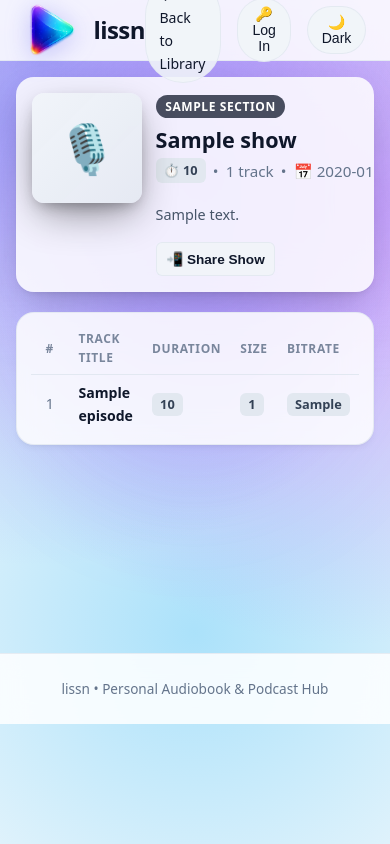
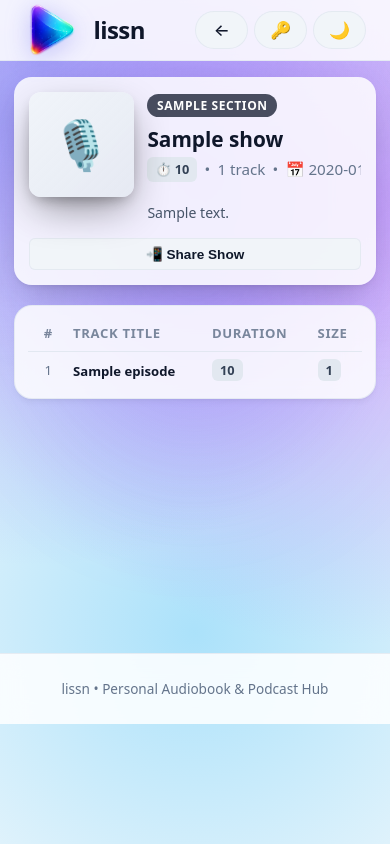
Before and after one commit to jakobbg/lissn, a FastAPI app: template src/lissn/templates/show.html in a window 390 px wide. Run offline with FastAPI, Linux system fonts and the light colour scheme; the template is opened without the code that fills it: most values are stand-ins (such as "Sample title", 1, 10 or a date in 2020); some libraries are stand-ins or nearby versions.

Commit message:
📱 Refine Mobile Layout, Fix Cover Zoom & Icon-Only Navigation
- What changes were made:
  1. Cover Click-to-Zoom: Restricted cover image zoom to show detail page only. Fixed JS syntax error in closeCoverModal() in app.js so lightbox zoom triggers properly on show pages.
  2. Upper-Left Floated Cover: Changed mobile show detail header (.show-detail-header) to float cover image upper left (125px square), allowing title, badges, and description text to flow to the right and wrap directly under the cover image without whitespace.
  3. Single-Line Section Filter Tabs: Shortened mobile filter tabs to All, Books (43), Podcasts (4) with white-space: nowrap fitting all 3 tabs on 1 line.
  4. Icon-Only Header Buttons: Wrapped nav icons and text in btn-icon and btn-text spans. Updated app.js to preserve spans so Log In/Out and Dark Mode buttons work reliably. On mobile, btn-text is hidden so 3 compact icon buttons fit on 1 row next to brand logo.
  5. Overflow Prevention: Added word-wrap and overflow bounds across show detail header, title, and description text to prevent right margin overflow.
  6. Track Table Truncation: On mobile, hid Bitrate and Size columns and truncated track titles with text-overflow: ellipsis for 1-line episode rows.

- Why the changes were made:
  Address user feedback regarding mobile view cover image placement, whitespace elimination, button functionality, text overflow, multi-line tab wrapping, and episode row density.

- Technical Rationale:
  - Floated cover container allows inline text wrapping in standard HTML block flow.
  - Span preservation in app.js prevents DOM destruction on theme/auth state updates.
  - Media queries adapt layout at 768px, 640px, and 480px while keeping desktop layout intact.

```diff
--- a/src/lissn/static/app.js
+++ b/src/lissn/static/app.js
@@ -40,8 +40,9 @@ function initTheme() {
 }
 
 function updateThemeButtonText(btn, theme) {
-  btn.innerHTML = theme === 'dark' ? '☀️ Light' : '🌙 Dark';
-  btn.setAttribute('aria-label', `Switch to ${theme === 'dark' ? 'light' : 'dark'} mode`);
+  const isDark = theme === 'dark';
+  btn.innerHTML = `<span class="btn-icon">${isDark ? '☀️' : '🌙'}</span><span class="btn-text"> ${isDark ? 'Light' : 'Dark'}</span>`;
+  btn.setAttribute('aria-label', `Switch to ${isDark ? 'light' : 'dark'} mode`);
 }
 
 let activeSectionFilter = 'all';
@@ -1328,10 +1329,10 @@ function updateAuthButtonUI() {
 
   authBtn.hidden = false;
   if (globalAuthState.authenticated) {
-    authBtn.textContent = '🚪 Log Out';
+    authBtn.innerHTML = '<span class="btn-icon">🚪</span><span class="btn-text"> Log Out</span>';
     authBtn.setAttribute('aria-label', 'Log out of session');
   } else {
-    authBtn.textContent = '🔑 Log In';
+    authBtn.innerHTML = '<span class="btn-icon">🔑</span><span class="btn-text"> Log In</span>';
     authBtn.setAttribute('aria-label', 'Log in to session');
   }
 }
@@ -1541,12 +1542,12 @@ function openCoverModal(src, title) {
 
 function closeCoverModal() {
   const modal = document.getElementById('cover-modal');
+  const img = document.getElementById('cover-modal-image');
   if (modal) {
     modal.setAttribute('hidden', '');
     modal.setAttribute('aria-hidden', 'true');
     document.body.style.overflow = '';
   }
-}
   if (img) {
     img.src = '';
   }
--- a/src/lissn/static/style.css
+++ b/src/lissn/static/style.css
@@ -1416,54 +1387,119 @@ tr.track-row.active-track {
   border-left: 3px solid var(--accent-primary);
 }
 
+/* Desktop / Default styles for tab labels */
+@media (min-width: 641px) {
+  .tab-text-short {
+    display: none;
+  }
+  .tab-text-full {
+    display: inline;
+  }
+}
+
+/* Word wrap and overflow bounds for detail page elements */
+.show-detail-header,
+.detail-info,
+.detail-description,
+.detail-description p,
+.detail-title {
+  max-width: 100%;
+  overflow-wrap: break-word;
+  word-break: break-word;
+}
+
+.detail-description pre,
+.detail-description code {
+  max-width: 100%;
+  overflow-x: auto;
+  white-space: pre-wrap;
+  word-break: break-all;
+}
+
 /* Responsive adjustments for mobile viewports */
 @media (max-width: 768px) {
   .main-content {
-    padding: 1rem 1rem calc(6.5rem + env(safe-area-inset-bottom, 0px));
-  }
-
+    padding: 1rem 0.85rem calc(6.5rem + env(safe-area-inset-bottom, 0px));
+  }
+
+  /* Show Detail Banner: Cover floated upper left so text flows right and under */
   .show-detail-header {
-    grid-template-columns: 140px 1fr;
-    gap: 1.25rem;
-    padding: 1.25rem;
+    display: block;
+    padding: 1.15rem;
+    position: relative;
+    overflow: hidden;
   }
 
   .detail-cover-container {
-    width: 140px;
+    float: left;
+    width: 125px;
+    margin-right: 1rem;
+    margin-bottom: 0.6rem;
   }
 
   .detail-cover {
-    width: 140px;
-    height: 140px;
+    width: 125px;
+    height: 125px;
+    border-radius: var(--radius-md);
+  }
+
+  .detail-info {
+    display: block;
+  }
+
+  .detail-title {
+    font-size: 1.45rem;
+    line-height: 1.25;
+    margin-bottom: 0.4rem;
+  }
+
+  .detail-description {
+    font-size: 0.92rem;
+    margin-top: 0.5rem;
+  }
+
+  .detail-actions {
+    display: flex;
+    flex-wrap: wrap;
+    gap: 0.5rem;
+    margin-top: 0.85rem;
+    clear: both;
+  }
+
+  .detail-actions .btn {
+    flex: 1 1 auto;
+    justify-content: center;
+    padding: 0.45rem 0.75rem;
+    font-size: 0.85rem;
   }
 
   .shows-grid {
-    grid-template-columns: repeat(auto-fill, minmax(140px, 1fr));
-    gap: 0.85rem;
+    grid-template-columns: repeat(auto-fill, minmax(135px, 1fr));
+    gap: 0.75rem;
     margin-bottom: 2rem;
   }
 
   .show-card .card-body {
-    padding: 0.75rem;
+    padding: 0.65rem;
   }
 
   .show-card .show-title-link {
-    font-size: 0.95rem;
+    font-size: 0.92rem;
   }
 
   .bottom-player-container {
     flex-wrap: wrap;
-    padding: 0.5rem 0.85rem;
-    gap: 0.5rem;
+    padding: 0.45rem 0.75rem;
+    gap: 0.4rem;
   }
 
   .player-track-info {
     max-width: 50%;
-    min-width: 140px;
+    min-width: 130px;
   }
 
   .player-right-controls {
-    gap: 0.5rem;
+    gap: 0.4rem;
   }
 
   .player-volume-slider {
@@ -1481,37 +1517,117 @@ tr.track-row.active-track {
   }
 }
 
+@media (max-width: 640px) {
+  /* Icon-only nav buttons in header */
+  .nav-actions {
+    gap: 0.35rem;
+  }
+
+  .nav-actions .btn-text {
+    display: none;
+  }
+
+  .nav-back-btn,
+  .theme-toggle-btn,
+  .auth-btn {
+    padding: 0.4rem 0.6rem;
+    font-size: 1.05rem;
+    min-width: 38px;
+    height: 38px;
+    justify-content: center;
+    border-radius: var(--radius-full);
+  }
+
+  /* Compact single-line section filter tabs */
+  .tab-text-full {
+    display: none;
+  }
+
+  .tab-text-short {
+    display: inline;
+  }
+
+  .toolbar-filter-group {
+    width: 100%;
+    flex-direction: column;
+    align-items: stretch;
+    gap: 0.6rem;
+  }
+
+  .section-tabs {
+    width: 100%;
+    display: flex;
+    justify-content: space-between;
+    padding: 3px;
+  }
+
+  .section-tabs .tab-btn {
+    padding: 0.38rem 0.45rem;
+    font-size: 0.8rem;
+    white-space: nowrap;
+    flex: 1;
+    text-align: center;
+  }
+
+  /* Episode Track Table Optimization for Mobile */
+  .track-table th:nth-child(5),
+  .track-table td:nth-child(5),
+  .track-table th:nth-child(6),
+  .track-table td:nth-child(6) {
+    display: none;
+  }
+
+  .track-title-text {
+    display: inline-block;
+    max-width: 130px;
+    white-space: nowrap;
+    overflow: hidden;
+    text-overflow: ellipsis;
+    vertical-align: middle;
+  }
+
+  .track-table th,
+  .track-table td {
+    padding: 0.45rem 0.3rem;
+    font-size: 0.82rem;
+  }
+}
+
 @media (max-width: 480px) {
   .show-detail-header {
-    grid-template-columns: 110px 1fr;
-    gap: 0.85rem;
-    padding: 1rem;
+    padding: 0.95rem;
   }
 
   .detail-cover-container {
-    width: 110px;
+    width: 105px;
+    margin-right: 0.85rem;
+    margin-bottom: 0.4rem;
   }
 
   .detail-cover {
-    width: 110px;
-    height: 110px;
+    width: 105px;
+    height: 105px;
   }
 
   .detail-title {
-    font-size: 1.35rem;
-    margin-bottom: 0.35rem;
+    font-size: 1.3rem;
+    margin-bottom: 0.3rem;
   }
 
   .detail-description {
-    font-size: 0.9rem;
-    margin-bottom: 1rem;
+    font-size: 0.88rem;
+    margin-bottom: 0.85rem;
   }
 
   .cover-zoom-hint {
-    font-size: 0.65rem;
-    padding: 0.15rem 0.4rem;
-    bottom: 0.35rem;
-    right: 0.35rem;
+    font-size: 0.62rem;
+    padding: 0.15rem 0.35rem;
+    bottom: 0.3rem;
+    right: 0.3rem;
+  }
+
+  .track-title-text {
+    max-width: 105px;
   }
 }
 
--- a/src/lissn/templates/show.html
+++ b/src/lissn/templates/show.html
@@ -49,12 +49,14 @@
         <span>lissn</span>
       </a>
       <div class="nav-actions">
-        <a href="/#show-{{ show.show_id }}" class="nav-back-btn" aria-label="Back to Library" title="Return to Library">← Back to Library</a>
+        <a href="/#show-{{ show.show_id }}" class="nav-back-btn" aria-label="Back to Library" title="Return to Library">
+          <span class="btn-icon">←</span><span class="btn-text"> Back to Library</span>
+        </a>
         <button id="auth-btn" class="auth-btn" aria-label="{% if authenticated %}Log out{% else %}Log in{% endif %}">
-          {% if authenticated %}🚪 Log Out{% else %}🔑 Log In{% endif %}
+          <span class="btn-icon">{% if authenticated %}🚪{% else %}🔑{% endif %}</span><span class="btn-text">{% if authenticated %} Log Out{% else %} Log In{% endif %}</span>
         </button>
         <button id="theme-toggle" class="theme-toggle-btn" aria-label="Switch light/dark theme">
-          🌙 Dark
+          <span class="btn-icon">🌙</span><span class="btn-text"> Dark</span>
         </button>
       </div>
     </div>
```
Also changed, not shown: other parts of src/lissn/static/style.css (+0 -29 lines), src/lissn/templates/index.html (+5 -7 lines), tests/test_app.py (+5 -5 lines).
